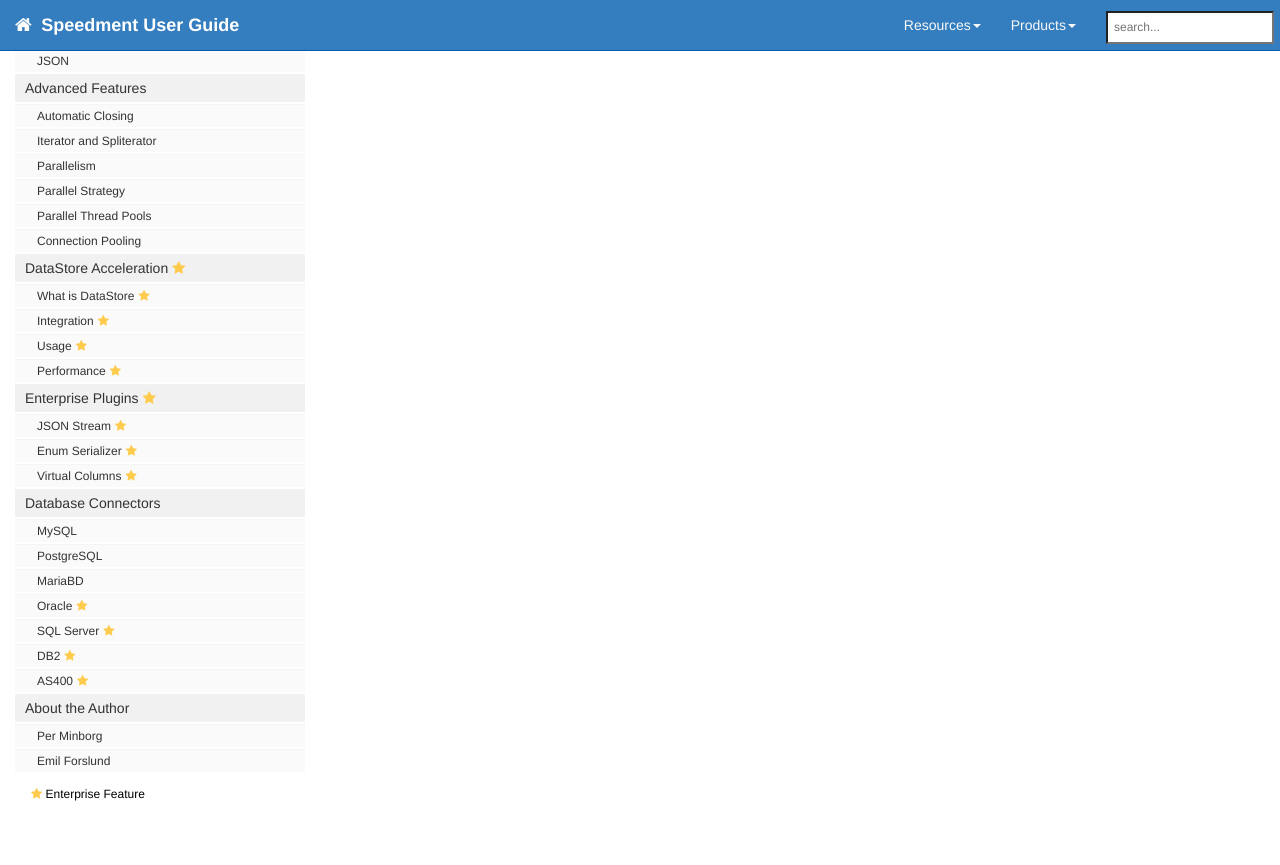
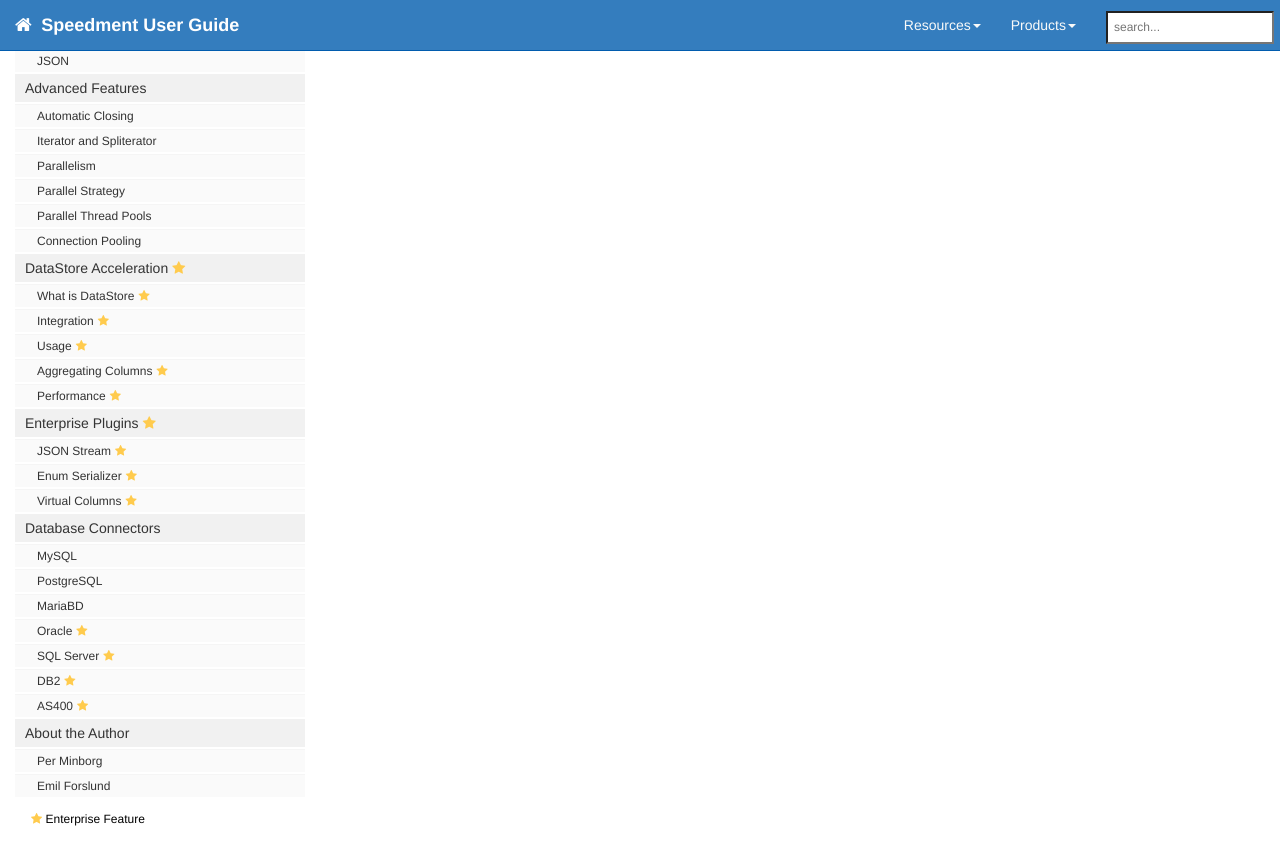
Before and after one commit to speedment/speedment-doc, a Jekyll site: the page built from index.md, in a window 1280 px wide and 900 px high, scrolled down 1930 px. Shown: the top 865 px of the window. Built offline with Jekyll 4.4.1, drawn with Linux system fonts in a browser that asks for light colours; nearby versions of some CDN libraries; comment, search, counter and statistics services are not loaded.

Commit message:
Add aggregating columns to menu

```diff
--- a/_data/sidebars/mydoc_sidebar.yml
+++ b/_data/sidebars/mydoc_sidebar.yml
@@ -477,6 +477,12 @@
       output: web, pdf
       type: homepage
 
+    - title: Aggregating Columns
+      enterprise: true
+      url: datastore.html#aggregating-columns
+      output: web, pdf
+      type: homepage
+
     - title: Performance
       enterprise: true
       url: datastore.html#performance
```
